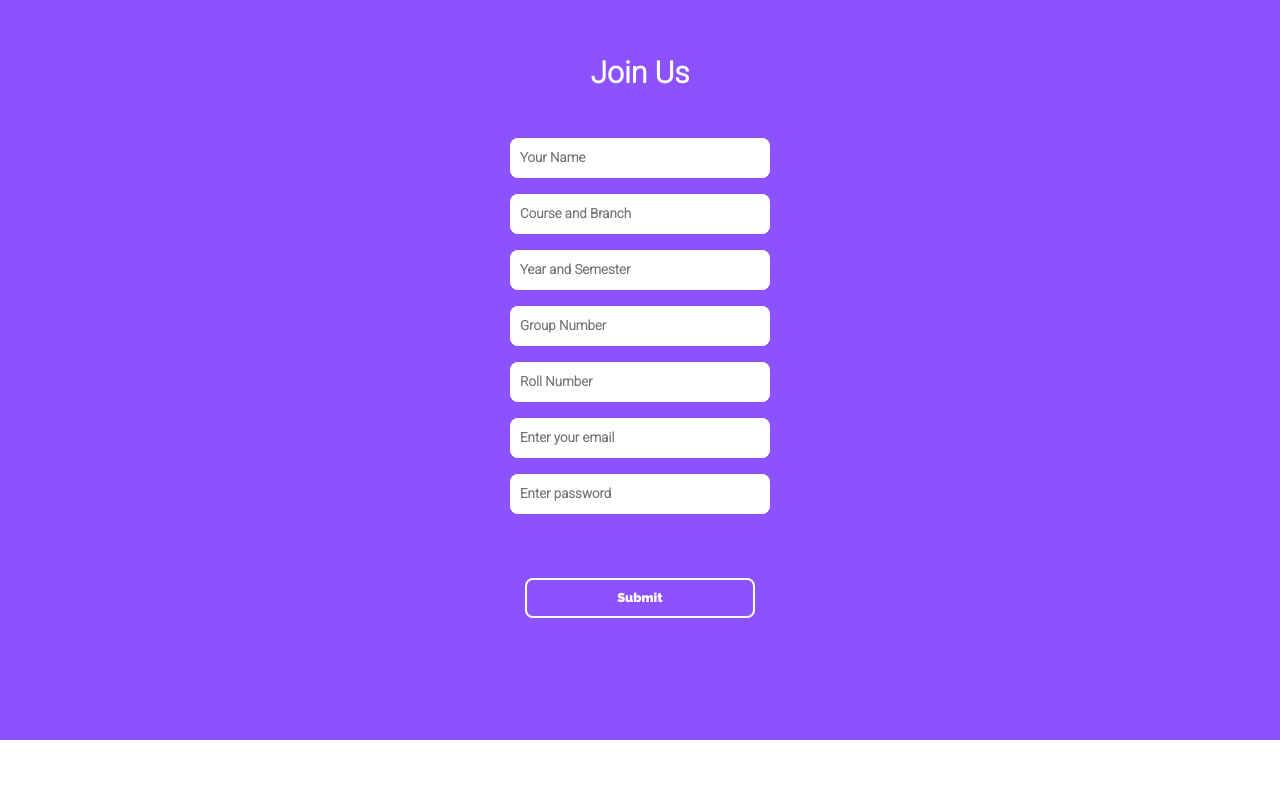
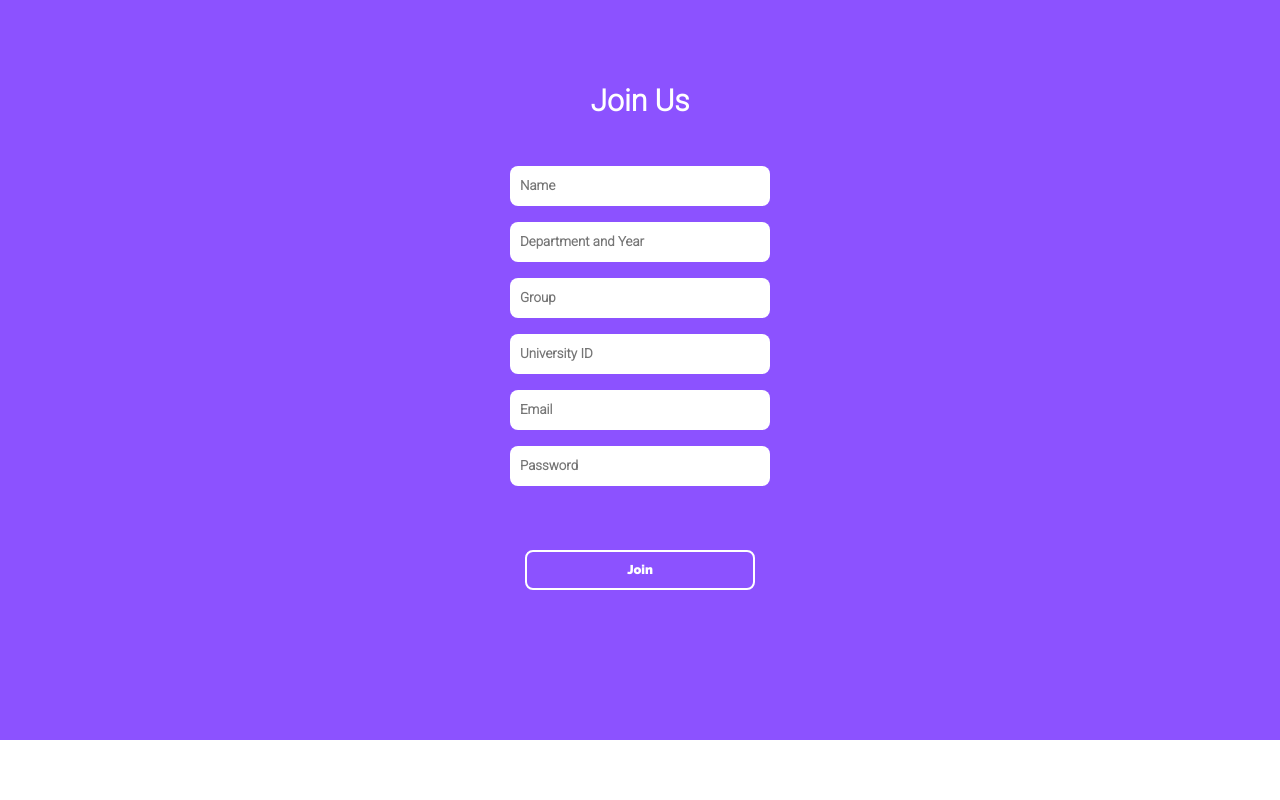
Before and after one commit to JuniperJunius/DEBSOC, a plain HTML site: page index.html in a window 1280 px wide. Shown: the part 1420-2220 px from the top of the page. Drawn offline with Linux system fonts and the light colour scheme; a web font is replaced by a local one.

Commit message:
Update index.html

```diff
--- a/index.html
+++ b/index.html
@@ -14,16 +14,27 @@
 
 <body>
     <div class="header">
-        <i class="fa fa-bars"></i>
+        <div class="navbar">
+            <div class="hamburger" onclick="onhamburgerclick()">
+                <div class="fas">
+                    <span class="bar1 barbar">
+                    </span>
+                    <span class="bar2 barbar">
+                    </span>
+                    <span class="bar3 barbar">
+                    </span>
+                </div>
+            </div>
+        </div>
         <div class="debsoc">DEBSOC</div>
 
         <div class="menu">
             <li>
                 <ul>
                     <a href="">Home</a>
-                    <a href="">About Us</a>
-                    <a href="">Join The Club</a>
-                    <a href="">Contact Us</a>
+                    <a href="index.html#aboutus">About Us</a>
+                    <a href="index.html#joinus">Join Us</a>
+                    <a href="index.html#contactus">Contact Us</a>
                 </ul>
             </li>
         </div>
@@ -64,36 +75,29 @@
 
             </div>
             <div class="form-example">
-                <input class="box textbox username" type="email" name="name" id="name" placeholder="Your Name"
+                <input class="box textbox username" type="email" name="name" id="name" placeholder="Name" required>
+            </div>
+            <div class="form-example">
+                <input class="box textbox username" type="email" name="name" id="name" placeholder="Department and Year"
                     required>
             </div>
             <div class="form-example">
-                <input class="box textbox username" type="email" name="name" id="name" placeholder="Course and Branch"
+                <input class="box textbox username" type="email" name="name" id="name" placeholder="Group" required>
+            </div>
+            <div class="form-example">
+                <input class="box textbox username" type="email" name="name" id="name" placeholder="University ID"
                     required>
             </div>
             <div class="form-example">
-                <input class="box textbox username" type="email" name="name" id="name" placeholder="Year and Semester"
-                    required>
+                <input class="box textbox username" type="email" name="name" id="name" placeholder="Email" required>
             </div>
             <div class="form-example">
-                <input class="box textbox username" type="email" name="name" id="name" placeholder="Group Number"
-                    required>
-            </div>
-            <div class="form-example">
-                <input class="box textbox username" type="email" name="name" id="name" placeholder="Roll Number"
-                    required>
-            </div>
-            <div class="form-example">
-                <input class="box textbox username" type="email" name="name" id="name" placeholder="Enter your email"
-                    required>
-            </div>
-            <div class="form-example">
-                <input class="box textbox password" type="password" name="email" id="email" placeholder="Enter password"
+                <input class="box textbox password" type="password" name="email" id="email" placeholder="Password"
                     required>
             </div>
 
             <div class="form-example">
-                <input class="submit" type="submit" onclick="onloginclick()" value="Submit">
+                <input class="submit" type="submit" onclick="onloginclick()" value="Join">
             </div>
         </div>
     </div>
```
